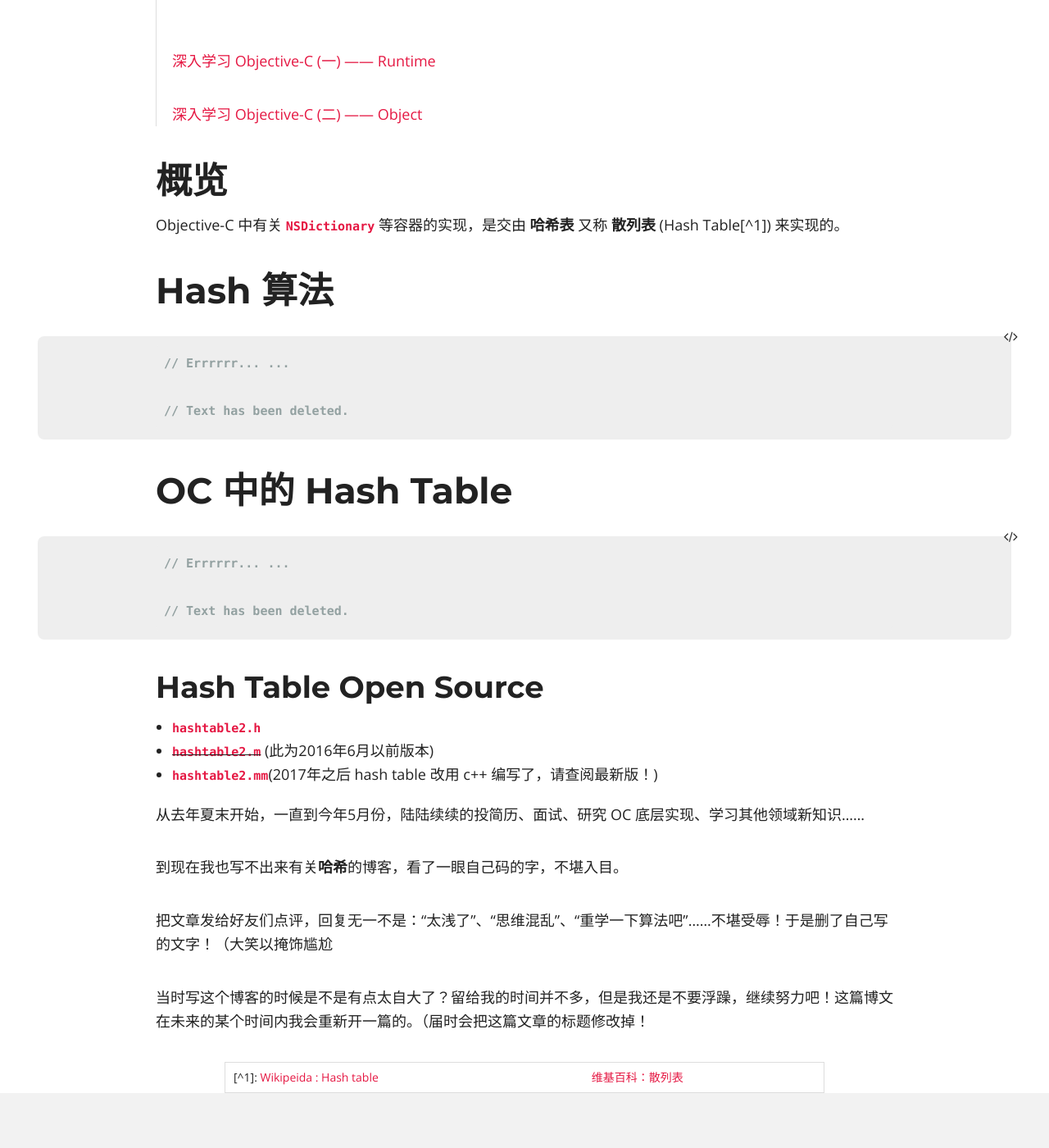
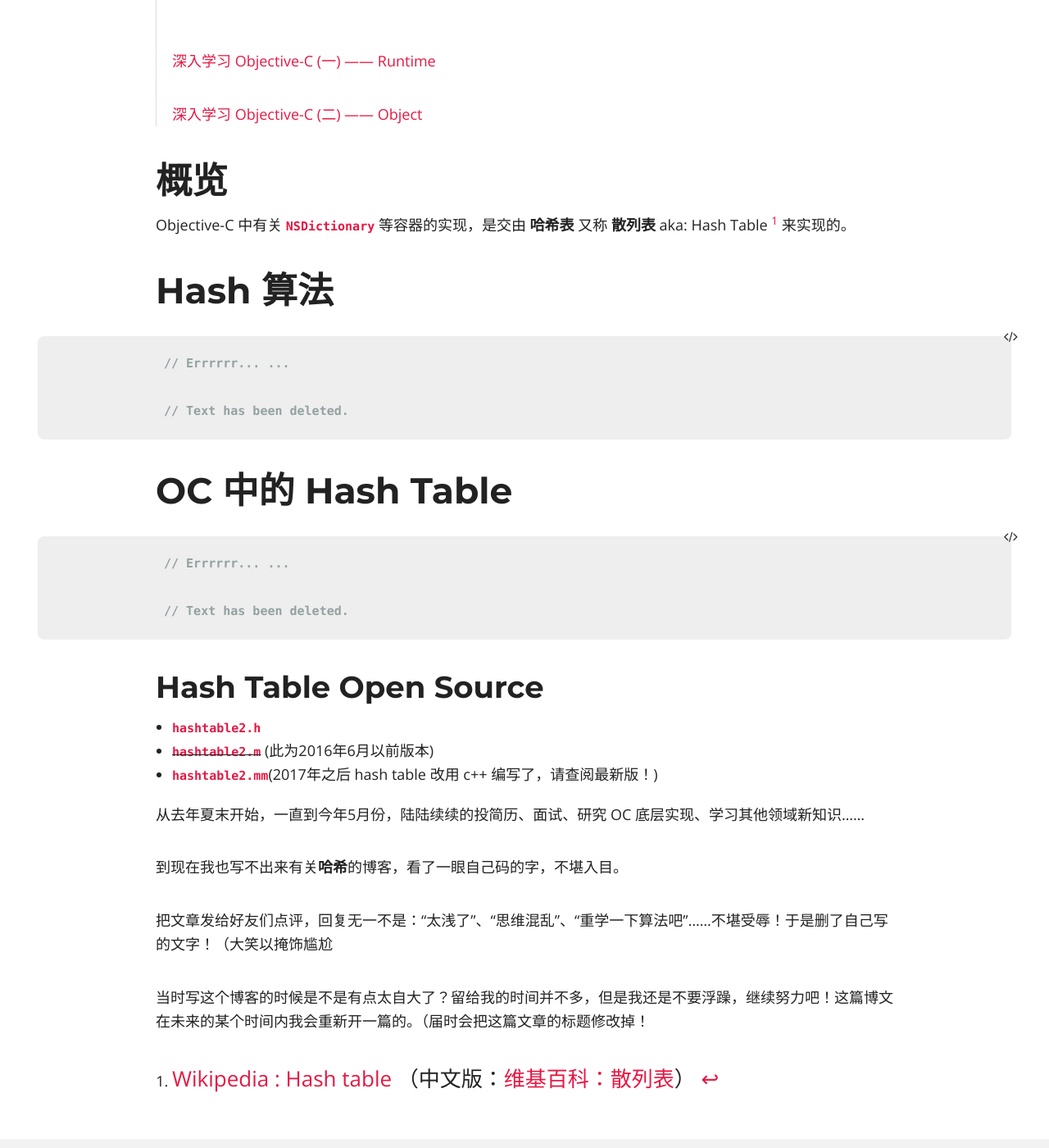
Before and after one commit to XenonChau/blog_jekyll, a Jekyll site: the page built from _posts/2016-08-22-Delve-Into-Objc-3-Hash-Table.md, in a window 1280 px wide and 1400 px high, scrolled down 571 px. Shown: the whole window at 82% size. Built offline with Jekyll 4.4.1, drawn with Linux system fonts in a browser that asks for light colours; nearby versions of some CDN libraries.

Commit message:
解决脚注因|引起失效的问题

```diff
--- a/_posts/2016-08-22-Delve-Into-Objc-3-Hash-Table.md
+++ b/_posts/2016-08-22-Delve-Into-Objc-3-Hash-Table.md
@@ -1,7 +1,7 @@
 ---
 layout: post
 title: "深入学习 Objective-C (三) —— Hash Table"
-description: ""
+description:
 modified: 2016-08-22 18:58:35 +0800
 category: [Objective-C, articles]
 tags: [理论, OC, iOS]
@@ -10,13 +10,13 @@ featured: false
 
 > 本文是系列学习笔记第三篇，回顾前文请查阅：
 >
-> [深入学习 Objective-C (一) —— Runtime](/Delve-Into-Objc-1-Runtime)
+> [深入学习 Objective-C (一) —— Runtime]({{site.url}}{{site.baseurl}}/Delve-Into-Objc-1-Runtime)
 >
-> [深入学习 Objective-C (二) —— Object](/Delve-Into-Objc-1-Object)
+> [深入学习 Objective-C (二) —— Object]({{site.url}}{{site.baseurl}}/Delve-Into-Objc-1-Object)
 
 # 概览
 
-Objective-C 中有关 `NSDictionary` 等容器的实现，是交由 **哈希表** 又称 **散列表** (Hash Table[^1]) 来实现的。
+Objective-C 中有关 `NSDictionary` 等容器的实现，是交由 **哈希表** 又称 **散列表** aka: Hash Table [^1] 来实现的。
 
 # Hash 算法
 
@@ -48,4 +48,4 @@ Objective-C 中有关 `NSDictionary` 等容器的实现，是交由 **哈希表*
 
 当时写这个博客的时候是不是有点太自大了？留给我的时间并不多，但是我还是不要浮躁，继续努力吧！这篇博文在未来的某个时间内我会重新开一篇的。（届时会把这篇文章的标题修改掉！
 
-[^1]: [Wikipeida : Hash table](https://en.wikipedia.org/wiki/Hash_table#Separate_chaining_with_linked_lists)  |  [维基百科：散列表](https://zh.wikipedia.org/wiki/哈希表)
+[^1]: [Wikipedia : Hash table](https://en.wikipedia.org/wiki/Hash_table#Separate_chaining_with_linked_lists) （中文版：[维基百科：散列表](https://zh.wikipedia.org/wiki/哈希表)）
```
Also changed, not shown: _posts/2016-09-08-python-step-by-step-2.md (+2 -1 lines).
